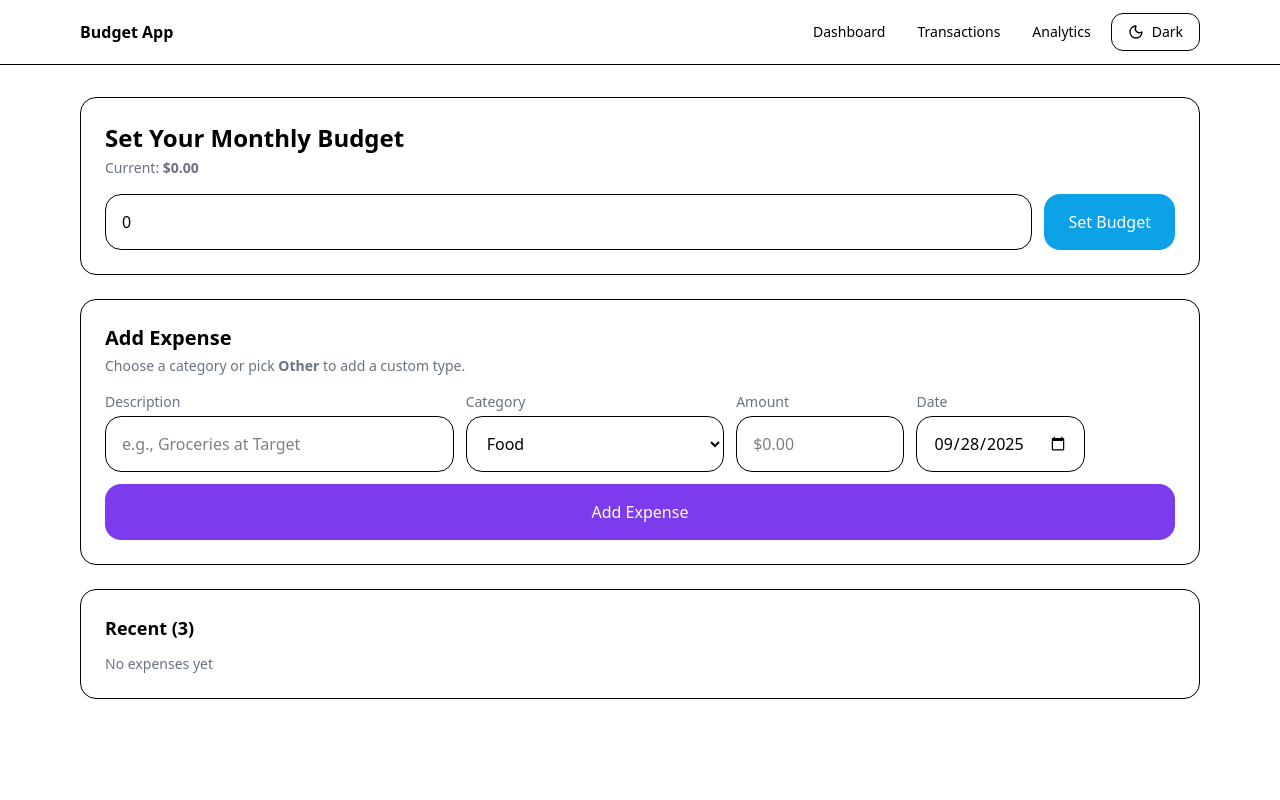
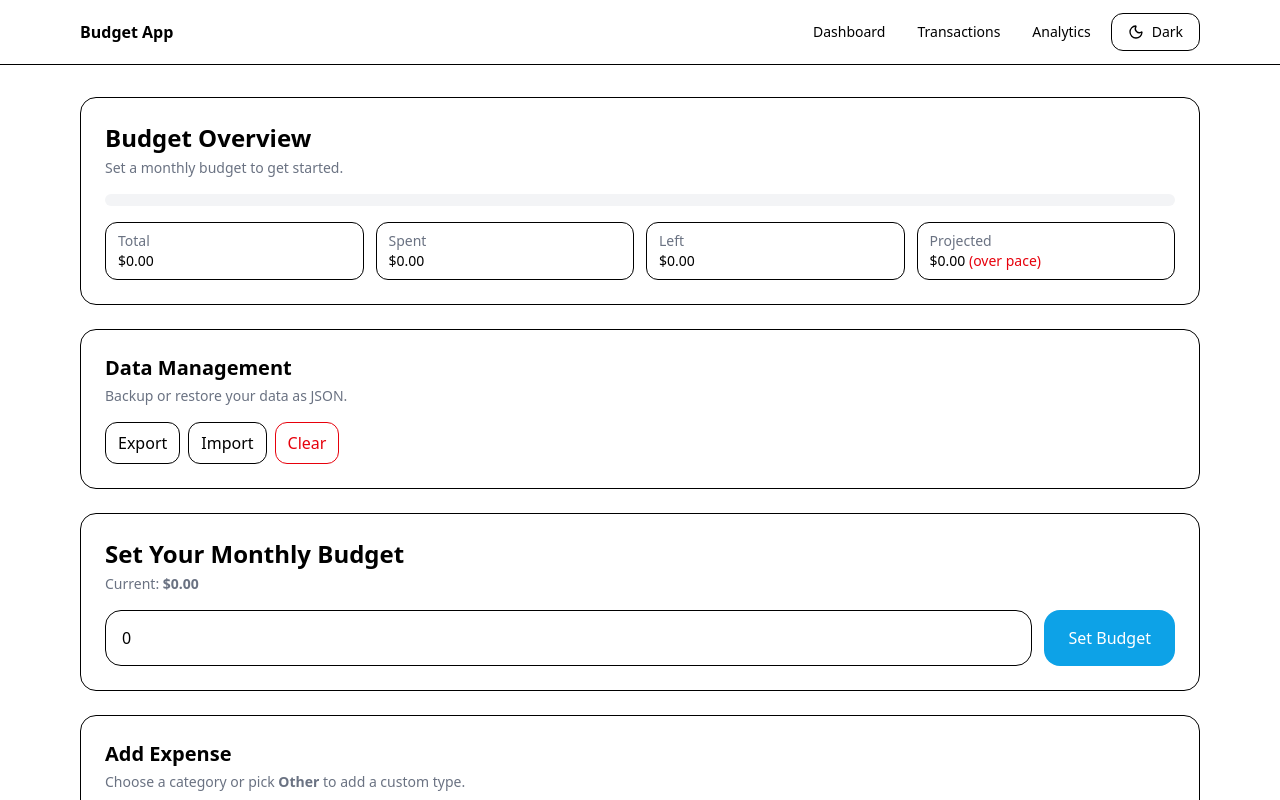
Before and after one commit to denildominic/Budget_App, a Next.js app: page / in a window 1280 px wide. Shown: the top 800 px of the page. Built offline with nearby package versions, Linux system fonts and the light colour scheme.

Commit message:
Progress bar and KPIs

```diff
--- a/app/page.tsx
+++ b/app/page.tsx
@@ -9,6 +9,12 @@ function formatCurrency(cents: number, currency = "USD") {
     style: "currency",
     currency,
   }).format((cents || 0) / 100);
+}
+function getMonthKey(d = new Date()) {
+  return d.toISOString().slice(0, 7); // "YYYY-MM"
+}
+function getDaysInMonth(d = new Date()) {
+  return new Date(d.getFullYear(), d.getMonth() + 1, 0).getDate();
 }
 
 type Expense = {
@@ -76,17 +82,103 @@ export default function Home() {
   const onClear = () => {
     if (!confirm("Clear all data?")) return;
     setBudgetCents(0);
-    setExpenses([]); // keep categories so the app still works
+    setExpenses([]);
   };
+
+  const monthKey = getMonthKey();
+  const monthExpenses = expenses.filter((e) => e.date.slice(0, 7) === monthKey);
+  const monthTotal = monthExpenses.reduce((sum, e) => sum + e.amount, 0);
+  const remaining = Math.max(budgetCents - monthTotal, 0);
+  const pct =
+    budgetCents > 0
+      ? Math.min(100, Math.round((monthTotal / budgetCents) * 100))
+      : 0;
+
+  // Simple projection for this month
+  const today = new Date();
+  const daysInMonth = getDaysInMonth(today);
+  const dayOfMonth = today.getDate();
+  const projected = Math.round(
+    (monthTotal / Math.max(1, dayOfMonth)) * daysInMonth
+  );
+  const onTrack = budgetCents > 0 ? projected <= budgetCents : false;
 
   return (
     <main className="space-y-6">
+      {/* ✅ NEW: Budget Overview with progress + KPIs */}
+      <section className="rounded-2xl border bg-white p-6 dark:bg-black">
+        <h2 className="text-2xl font-semibold">Budget Overview</h2>
+        <p className="mt-1 text-sm text-gray-500 dark:text-gray-400">
+          {budgetCents > 0 ? (
+            <>
+              You&apos;ve used <strong>{pct}%</strong> of your monthly budget.
+            </>
+          ) : (
+            <>Set a monthly budget to get started.</>
+          )}
+        </p>
+
+        {/* Progress bar */}
+        <div className="mt-4 h-3 w-full overflow-hidden rounded-full bg-gray-100 dark:bg-gray-900">
+          <div
+            className="h-full rounded-full bg-[hsl(var(--primary,199_89%_48%))]"
+            style={{ width: `${pct}%` }}
+          />
+        </div>
+
+        {/* KPIs */}
+        <div className="mt-4 grid grid-cols-2 gap-3 sm:grid-cols-4 text-sm">
+          <div className="rounded-xl border px-3 py-2">
+            <div className="text-gray-500 dark:text-gray-400">Total</div>
+            <div className="font-medium">{formatCurrency(budgetCents)}</div>
+          </div>
+          <div className="rounded-xl border px-3 py-2">
+            <div className="text-gray-500 dark:text-gray-400">Spent</div>
+            <div className="font-medium">{formatCurrency(monthTotal)}</div>
+          </div>
+          <div className="rounded-xl border px-3 py-2">
+            <div className="text-gray-500 dark:text-gray-400">Left</div>
+            <div className="font-medium">{formatCurrency(remaining)}</div>
+          </div>
+          <div className="rounded-xl border px-3 py-2">
+            <div className="text-gray-500 dark:text-gray-400">Projected</div>
+            <div className="font-medium">
+              {formatCurrency(projected)}{" "}
+              <span
+                className={
+                  onTrack
+                    ? "text-green-600 dark:text-green-400"
+                    : "text-red-600 dark:text-red-400"
+                }
+              >
+                ({onTrack ? "on track" : "over pace"})
+              </span>
+            </div>
+          </div>
+        </div>
+      </section>
+
+      {/* Data Management */}
+      <section className="rounded-2xl border bg-white p-6 dark:bg-black">
+        <h2 className="text-xl font-semibold">Data Management</h2>
+        <p className="mt-1 text-sm text-gray-500 dark:text-gray-400">
+          Backup or restore your data as JSON.
+        </p>
+        <div className="mt-4">
+          <ImportExport
+            onExport={onExport}
+            onImport={onImport}
+            onClear={onClear}
+          />
+        </div>
+      </section>
+
+      {/* Budget */}
       <section className="rounded-2xl border bg-white p-6 dark:bg-black">
         <h1 className="text-2xl font-semibold">Set Your Monthly Budget</h1>
         <p className="mt-1 text-sm text-gray-500 dark:text-gray-400">
           Current: <strong>{formatCurrency(budgetCents)}</strong>
         </p>
-
         <div className="mt-4">
           <BudgetForm budgetCents={budgetCents} onSetBudget={setBudgetCents} />
         </div>
@@ -107,7 +199,7 @@ export default function Home() {
         </div>
       </section>
 
-      {/* Quick sanity list (last 3 expenses) */}
+      {/* Recent */}
       <section className="rounded-2xl border bg-white p-6 dark:bg-black">
         <h3 className="text-lg font-semibold">Recent (3)</h3>
         <ul className="mt-3 space-y-2">
```
